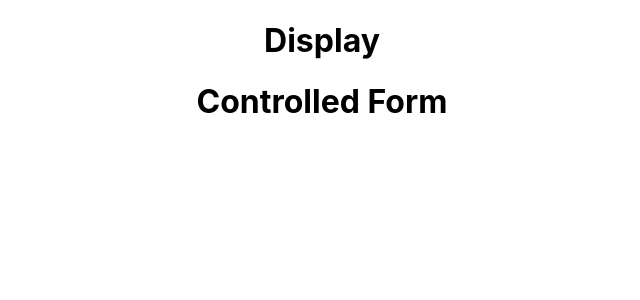
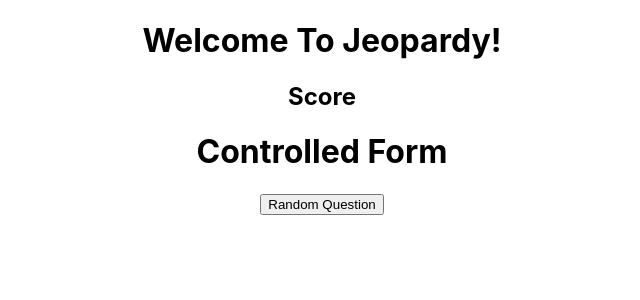
Before and after one commit to alwaysblue21/week14-day3-hw, a React (Create React App) app: page / in a window 1280 px wide. Shown: the top 300 px of the page, without its empty margins (318-958 px from the left). Built offline with nearby package versions, Linux system fonts and the light colour scheme.

Commit message:
working on display

```diff
--- a/src/App.js
+++ b/src/App.js
@@ -1,12 +1,15 @@
-import logo from './logo.svg';
 import './App.css';
 import Display from './components/Display';
 import ControlledForm from './components/ControlledForm';
+import { useState } from "react"
 
 function App() {
+
+  const [question, setQuestion] = useState({});
+
   return (
     <div className="App">
-      <Display />
+      <Display question={question}/>
       <ControlledForm />
     </div>
   );
--- a/src/components/ControlledForm.js
+++ b/src/components/ControlledForm.js
@@ -1,6 +1,9 @@
 function ControlledForm() {
     return (
-        <h1>Controlled Form</h1>
+        <div>
+            <h1>Controlled Form</h1>
+            <button>Random Question</button>
+        </div>
     )
 }
 
--- a/src/components/Display.js
+++ b/src/components/Display.js
@@ -1,6 +1,10 @@
 function Display() {
     return (
-        <h1>Display</h1>
+        <div>
+        <h1>Welcome To Jeopardy!</h1>
+        <h2>Score</h2>
+
+        </div>
     )
 }
 
```
